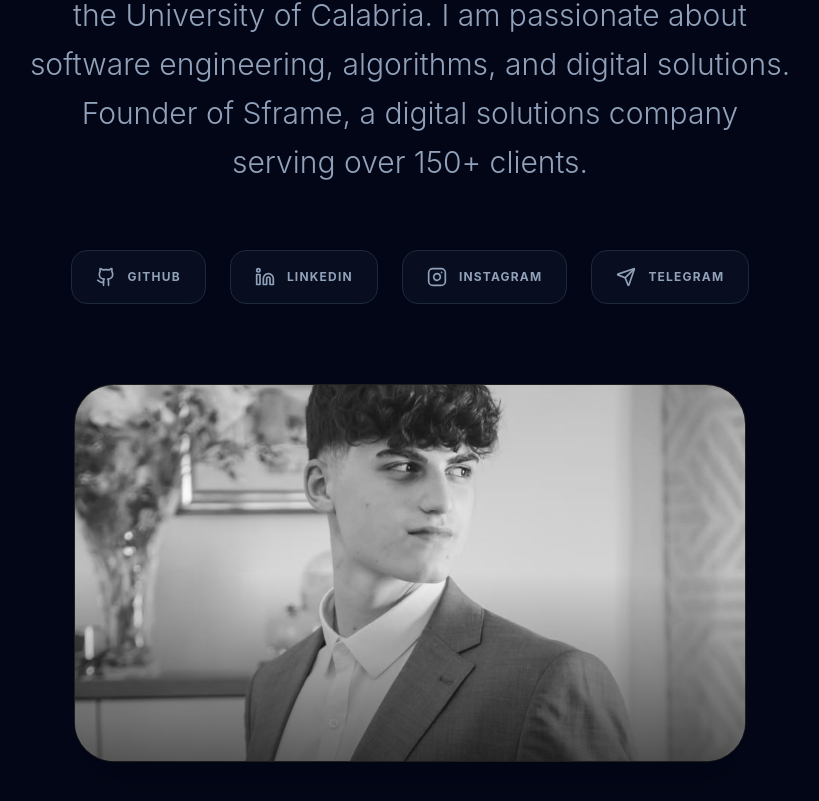
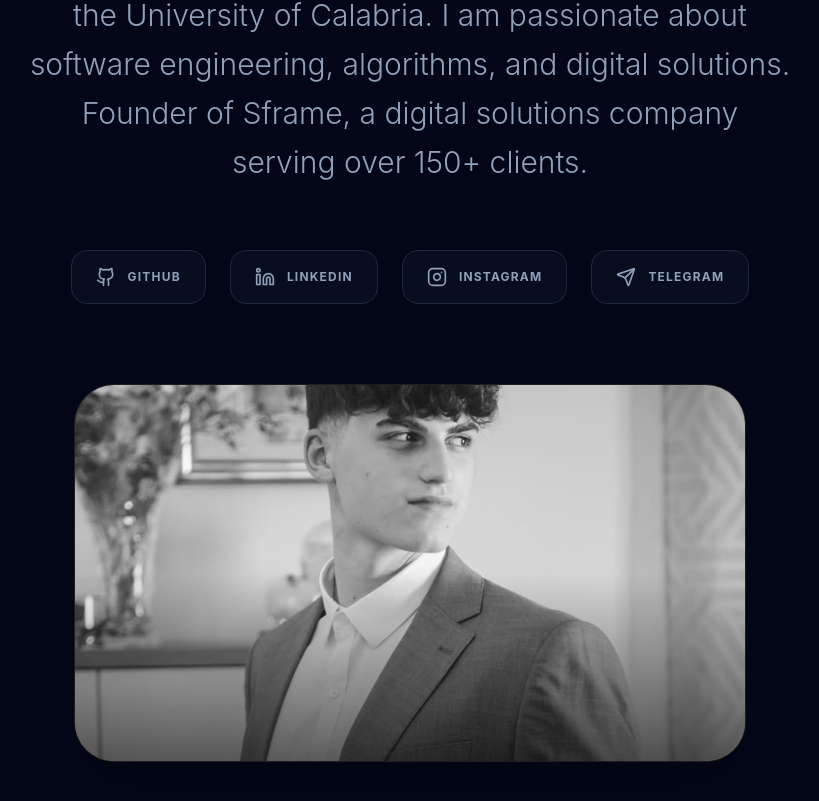
Before and after one commit to Marco71915/Marco-Scarpelli-Website, a React (Vite) app: page / in a window 1280 px wide. Shown: the part 379-1180 px from the top of the page, without its empty margins (230-1049 px from the left). Built offline with nearby package versions, Linux system fonts and the light colour scheme.

Commit message:
Change image object position from 15% to 25%
Updated image object position to adjust vertical alignment.

```diff
--- a/src/App.tsx
+++ b/src/App.tsx
@@ -180,7 +180,7 @@ export default function App() {
                   <img
                     src={marcoscarpelli}
                     alt={PERSONAL_INFO.name}
-                    style={{ objectPosition: '50% 15%' }}  // 50% = centro orizzontale, 15% = vicino alla cima
+                    style={{ objectPosition: '50% 25%' }}  // 50% = centro orizzontale, 25% = vicino alla cima
                     className="w-full h-full object-cover scale-105 group-hover:scale-100 transition-transform duration-1000"
                   />
                   <div className="absolute inset-0 bg-gradient-to-t from-[#020617] via-transparent to-transparent opacity-60" />
```
